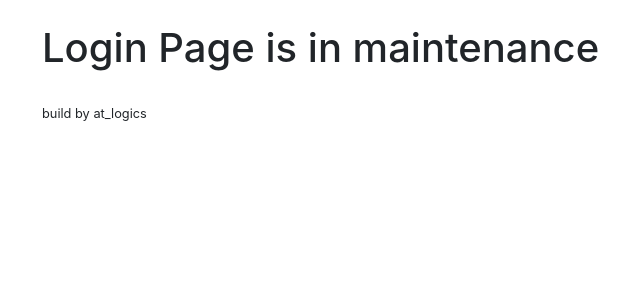
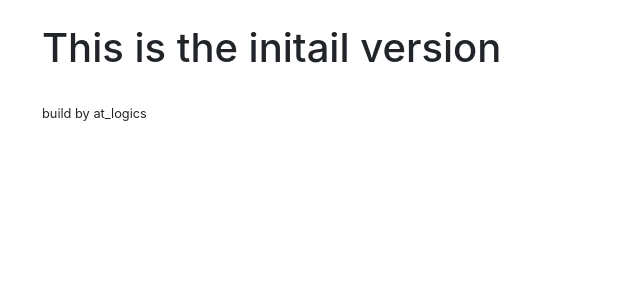
Before and after one commit to Akhil-Tony/Blog-App-Using-Flask, a Flask app: page / in a window 1280 px wide. Shown: the part 56-356 px from the top of the page, without its empty margins (43-683 px from the left). Run offline with Flask 2, Linux system fonts and the light colour scheme; some libraries are stand-ins or nearby versions.

Commit message:
Update index.html

```diff
--- a/templates/index.html
+++ b/templates/index.html
@@ -1,10 +1,10 @@
 {% extends 'base.html' %}
 {% block head %}
-<title>Home Page</title>
+<title>About Page</title>
 {% endblock %}
 {% block body %}
 <br>
-<h1>Login Page is in maintenance</h1>
+<h1>This is the initail version</h1>
 <br>
 <small>build by at_logics<small>
 {% endblock %}
```
